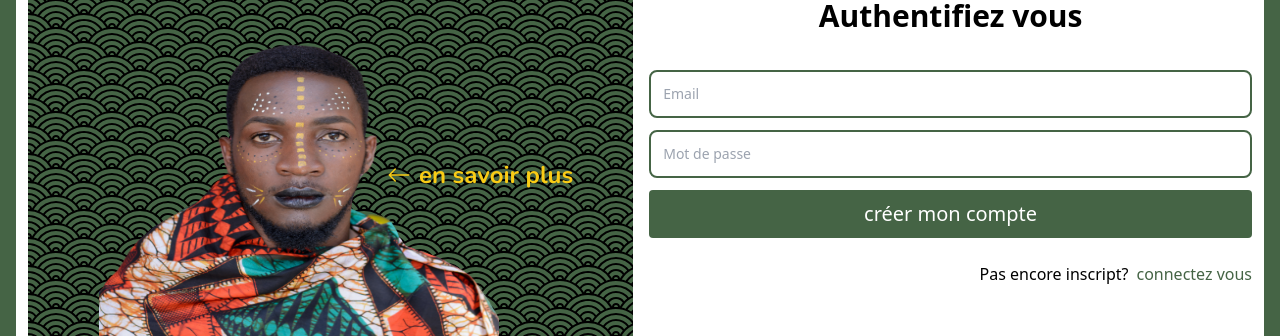
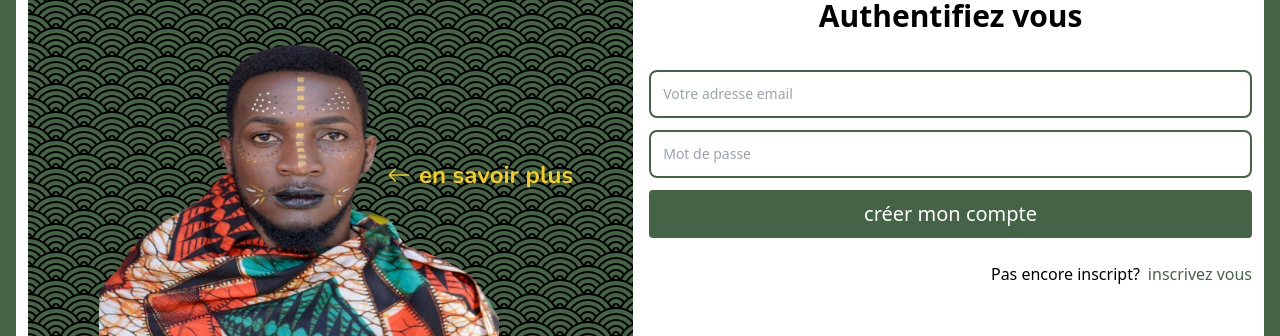
Before and after one commit to dilane3/tundah-app, a React (Create React App) app in the folder client/: page /signin in a window 1280 px wide. Shown: the part 259-595 px from the top of the page. Built offline with nearby package versions, Linux system fonts and the light colour scheme.

Commit message:
new modification

```diff
--- a/client/src/components/marketing/pageSections/comment/secondConnexionPage.jsx
+++ b/client/src/components/marketing/pageSections/comment/secondConnexionPage.jsx
@@ -1,9 +1,14 @@
-import React from "react";
+import React,{useState} from "react";
 import Input from '../../../elements/input/Input';
 import ALink from '../../../elements/a/ALink';
 import './ConnexionPage.css';
 
 const SecondConnexionPage = () =>{
+
+    const[value,setValue]= useState("");
+    const handleChange = event =>{
+        setValue(event.currentTarget.value);
+  }
 
     return(
          <div className="Content">
@@ -15,8 +20,8 @@ const SecondConnexionPage = () =>{
 								type="email"
 								name="email"
 								id="email"
-								value=""
-								placeholder="Email"
+								onChange={handleChange}
+								placeholder="Votre adresse email"
 								/>
 							</div>
 							<div className="w-full">
@@ -24,7 +29,7 @@ const SecondConnexionPage = () =>{
 								type="password"
 								name="Mot de passe"
 								id="password"
-								value=""
+								onChange={handleChange}
 								placeholder="Mot de passe"
 								/>
 							</div>
@@ -35,7 +40,7 @@ const SecondConnexionPage = () =>{
 							/>
                             <div className="flex justify-end py-3">
                                 Pas encore inscript?
-                                <ALink link="/signup" classe="inline-block ml-2">connectez vous</ALink>
+                                <ALink link="/signup" classe="inline-block ml-2">inscrivez vous</ALink>
                             </div>
                      </div>
             </form>
```
